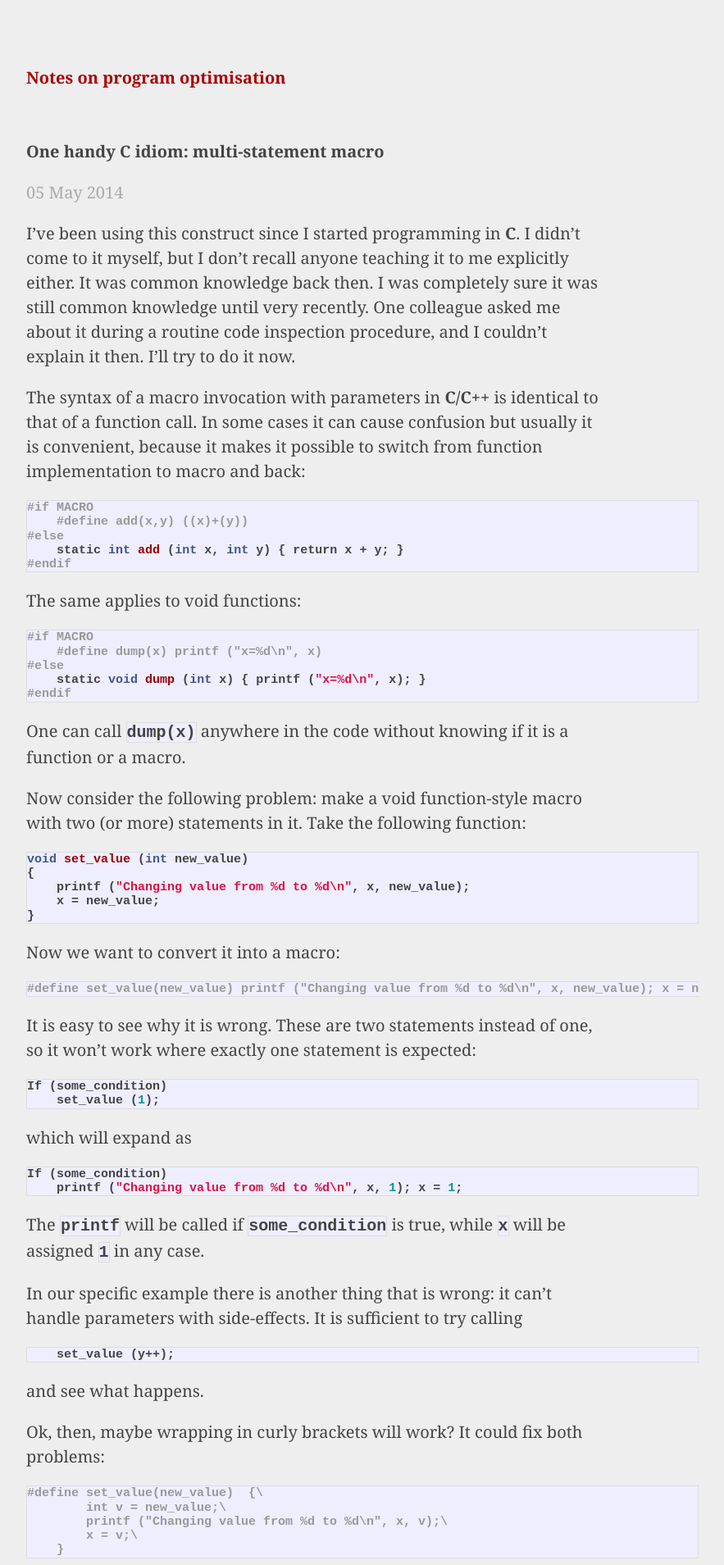
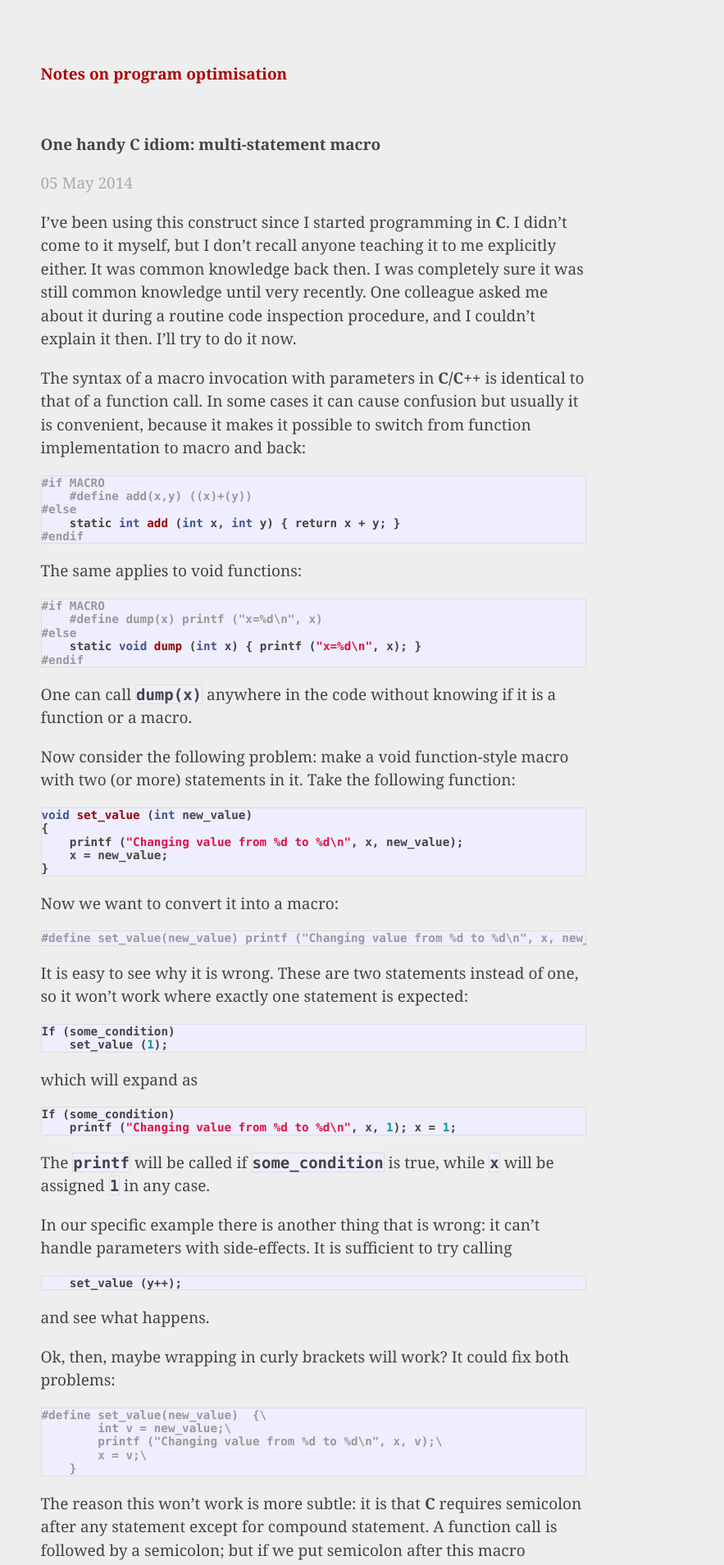
Before and after one commit to pzemtsov/pzemtsov.github.io, a Jekyll site: the page built from _posts/2014-05-05-do-macro.md, in a window 1280 px wide. Shown: the top 1909 px of the page at 82% size, without its empty margins (258-1141 px from the left). Built offline with Jekyll 4.4.1, drawn with Linux system fonts in a browser that asks for light colours; Markdown is read by kramdown in place of the engine named in the settings; comment, search, counter and statistics services are not loaded.

```diff
--- a/css/main.css
+++ b/css/main.css
@@ -15,7 +15,7 @@
 body {
   background-color: #EEE;
   color: #444;
-  font: 20px Georgia, Times, serif;
+  font: 19px Georgia, Times, serif;
 /*  font-size: large; */
   text-align: center;
 }
@@ -48,7 +48,7 @@
 
 .posts span {
   color: #aaa;
-  font-family: Monaco, "Courier New", monospace;
+/*  font-family: Monaco, "Courier New", monospace;*/
   font-size: 80%;
 }
 
@@ -141,7 +141,8 @@
 
 .highlight {
   background-color: #eef;
-  margin: 0 -6em 1em 0;
+/*  margin: 0 -6em 1em 0;*/
+  margin: 0 0 1em 0;
   overflow-x: auto;
   overflow-y: hidden;
 }
@@ -154,10 +155,19 @@
   border: 1px solid #ddd;
   background-color: #eef;
   font-weight: bold;
+  font-family: Consolas, "Courier New", monospace;
+}
+
+code.text {
+ background-color: black;
+ color: #D0D0D0;
+ padding: 5px;
+ border-radius: 5px;
 }
 
 .post pre code {
   border: none;
+  display: block;
 }
 
 /* terminal */
```
